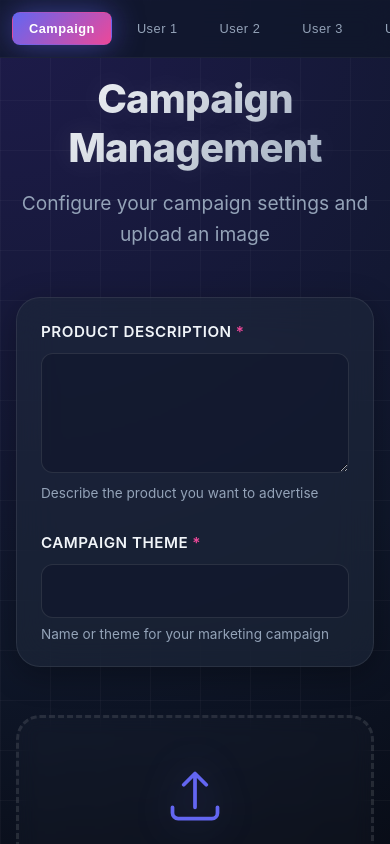
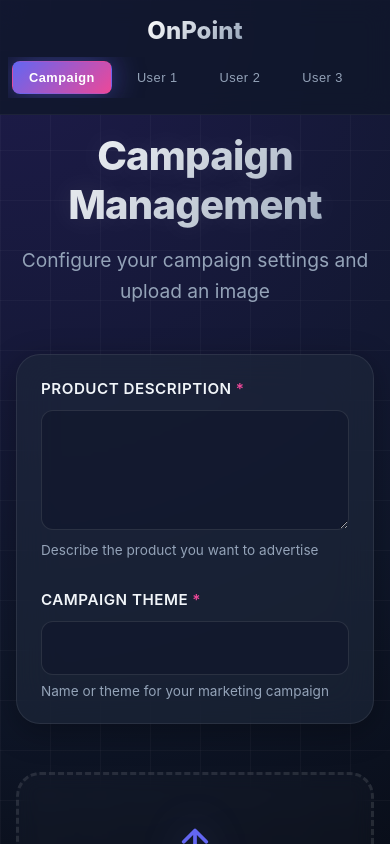
Before and after one commit to Bohnenkern/dynamic-ads-content, a React (Vite) app in the folder frontend/: page / in a window 390 px wide. Shown: the top 844 px of the page. Built offline with nearby package versions, Linux system fonts and the light colour scheme; no server answers.

Commit message:
Tabs in Header

```diff
--- a/frontend/src/components/TabNavigation.css
+++ b/frontend/src/components/TabNavigation.css
@@ -7,13 +7,44 @@
   z-index: 100;
 }
 
+.nav-content {
+  display: flex;
+  align-items: center;
+  justify-content: space-between;
+  width: 100%;
+  max-width: 1600px;
+  margin: 0 auto;
+  padding: 0.5rem 1rem;
+}
+
+.nav-logo {
+  font-size: 1.5rem;
+  font-weight: 800;
+  background: linear-gradient(135deg, #fff 0%, #94a3b8 100%);
+  background-clip: text;
+  -webkit-background-clip: text;
+  -webkit-text-fill-color: transparent;
+  flex: 0 0 160px;
+  white-space: nowrap;
+}
+
+.nav-actions {
+  flex: 0 0 160px;
+}
+
 .tab-container {
   display: flex;
   gap: 0.5rem;
-  padding: 1rem;
-  max-width: 1400px;
-  margin: 0 auto;
+  padding: 0.5rem;
   overflow-x: auto;
+  justify-content: center;
+  flex: 1;
+  scrollbar-width: none; /* Firefox */
+  -ms-overflow-style: none;  /* IE and Edge */
+}
+
+.tab-container::-webkit-scrollbar {
+  display: none; /* Chrome, Safari, Opera */
 }
 
 .tab {
@@ -65,9 +96,27 @@
 }
 
 @media (max-width: 768px) {
+  .nav-content {
+    flex-direction: column;
+    gap: 0.5rem;
+    padding: 1rem 0.5rem;
+    height: auto;
+  }
+
+  .nav-logo {
+    flex: 0;
+    margin-bottom: 0.25rem;
+  }
+
+  .nav-actions {
+    display: none;
+  }
+
   .tab-container {
-    padding: 0.75rem;
-    gap: 0.5rem;
+    width: 100%;
+    justify-content: flex-start;
+    padding: 0.25rem;
+    flex: 0;
   }
 
   .tab {
--- a/frontend/src/components/TabNavigation.jsx
+++ b/frontend/src/components/TabNavigation.jsx
@@ -13,6 +13,10 @@ const TabNavigation = ({ activeTab, onTabChange }) => {
 
   return (
     <nav className="tab-navigation">
+      <div className="nav-content">
+        <div className="nav-logo">
+          OnPoint
+        </div>
         <div className="tab-container">
           {tabs.map((tab) => (
             <button
@@ -26,6 +30,8 @@ const TabNavigation = ({ activeTab, onTabChange }) => {
             </button>
           ))}
         </div>
+        <div className="nav-actions"></div>
+      </div>
     </nav>
   )
 }
```
Lines whose indentation alone changed are shown as unchanged.
